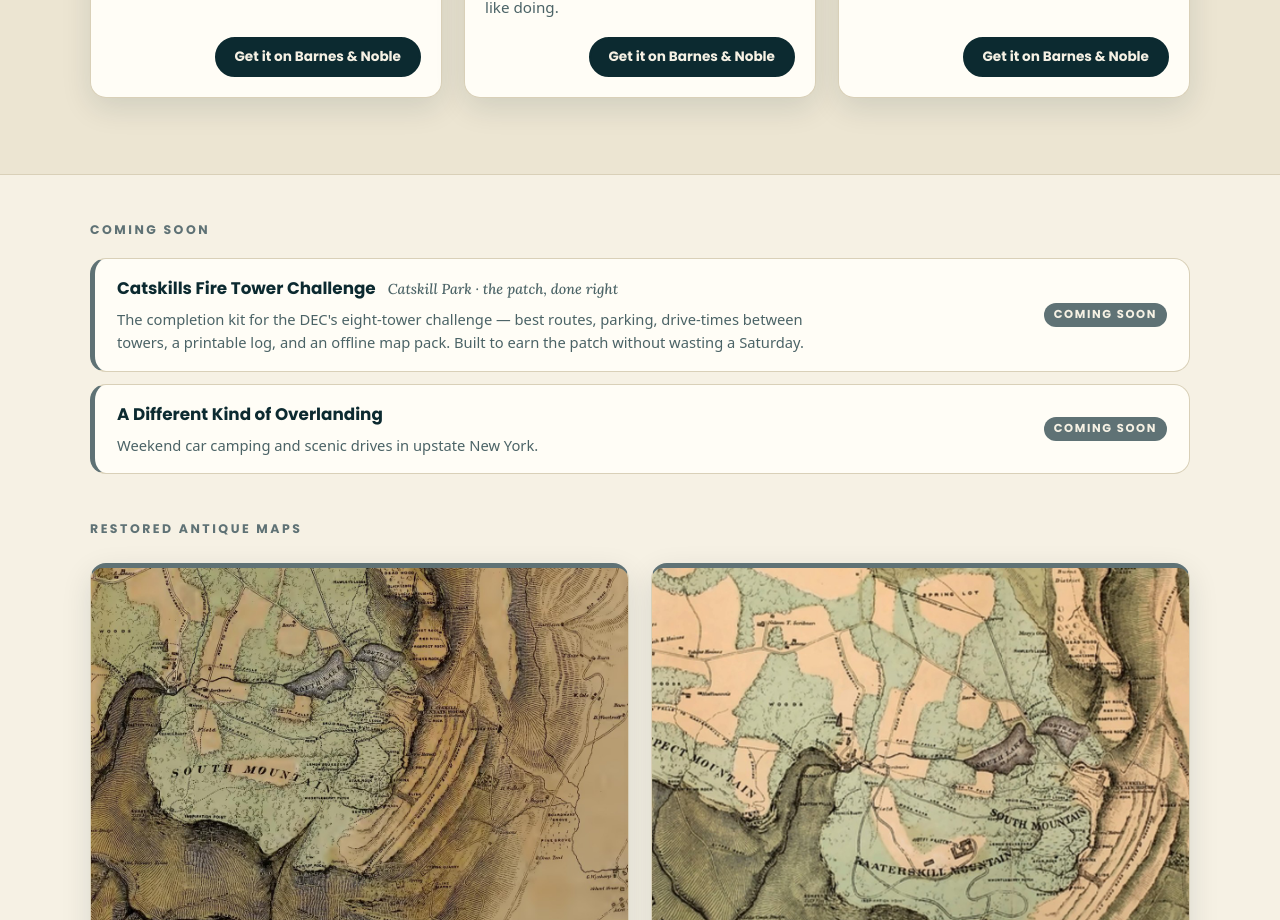
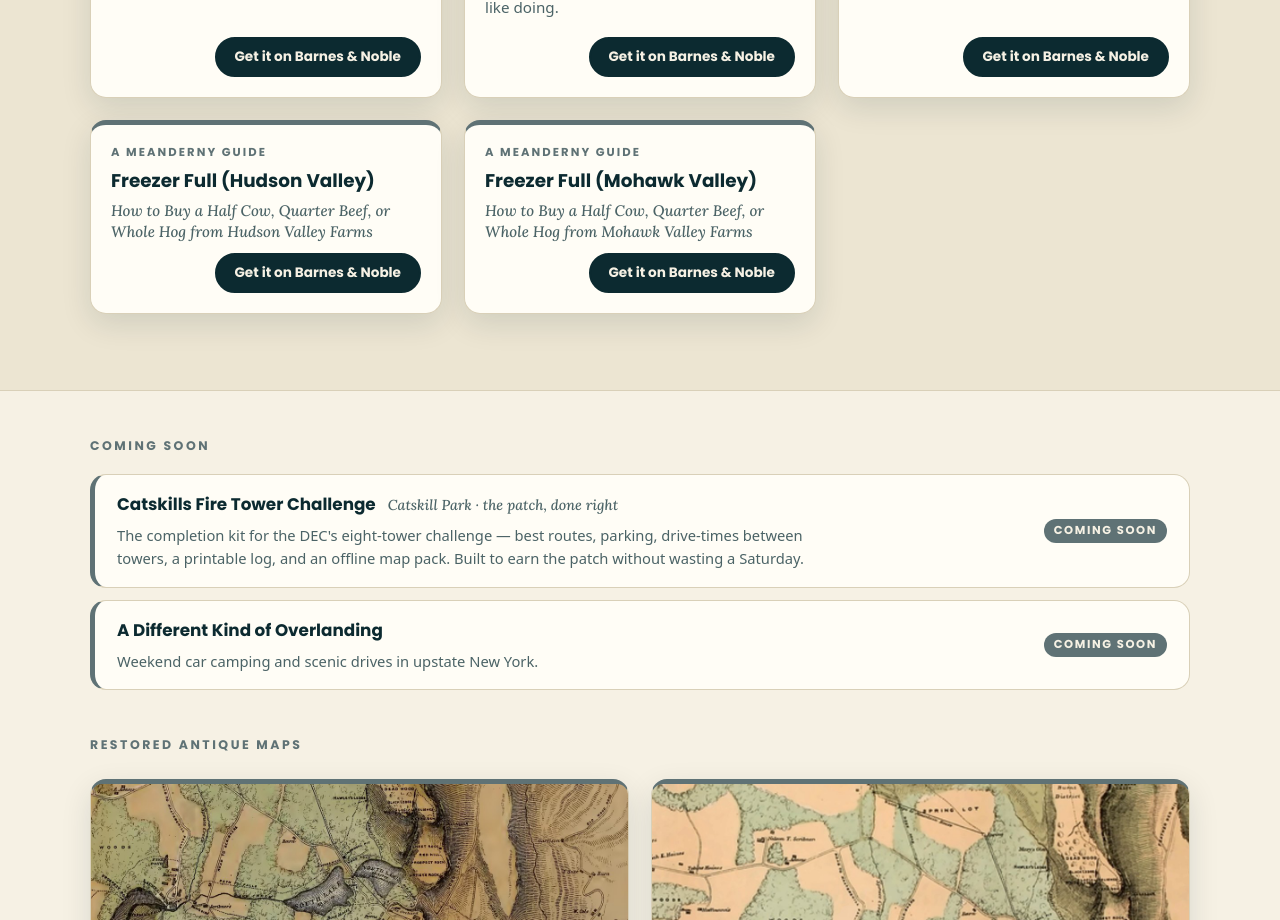
Before and after one commit to devlinfoster-hash/meanderny, a React (Vite) app: page / in a window 1280 px wide. Shown: the part 3660-4580 px from the top of the page. Built offline with nearby package versions, Linux system fonts and the light colour scheme.

Commit message:
Add the two Freezer Full books to More guides
Hudson Valley and Mohawk Valley editions, both on Barnes & Noble.

Co-Authored-By: Claude Opus 5.5 <noreply@anthropic.com>
Claude-Session: https://claude.ai/code/session_01Nt3DJL5mFAukG4m2zTfkHc

```diff
--- a/src/App.jsx
+++ b/src/App.jsx
@@ -251,6 +251,24 @@ const GUIDES = [
       "A real guide to antiquing across six counties: six antiquing-day chapters and a full directory of shops.",
     status: "available",
     url: "https://www.barnesandnoble.com/w/hudson-valley-finds-devlin-foster/1151479099",
+    cta: BN_CTA,
+  },
+  {
+    id: "freezer-full-hudson-valley",
+    title: "Freezer Full (Hudson Valley)",
+    label: "A MeanderNY Guide",
+    subtitle: "How to Buy a Half Cow, Quarter Beef, or Whole Hog from Hudson Valley Farms",
+    status: "available",
+    url: "https://www.barnesandnoble.com/w/freezer-full-devlin-foster/1151584598",
+    cta: BN_CTA,
+  },
+  {
+    id: "freezer-full-mohawk-valley",
+    title: "Freezer Full (Mohawk Valley)",
+    label: "A MeanderNY Guide",
+    subtitle: "How to Buy a Half Cow, Quarter Beef, or Whole Hog from Mohawk Valley Farms",
+    status: "available",
+    url: "https://www.barnesandnoble.com/w/freezer-full-devlin-foster/1151584565",
     cta: BN_CTA,
   },
   {
```
